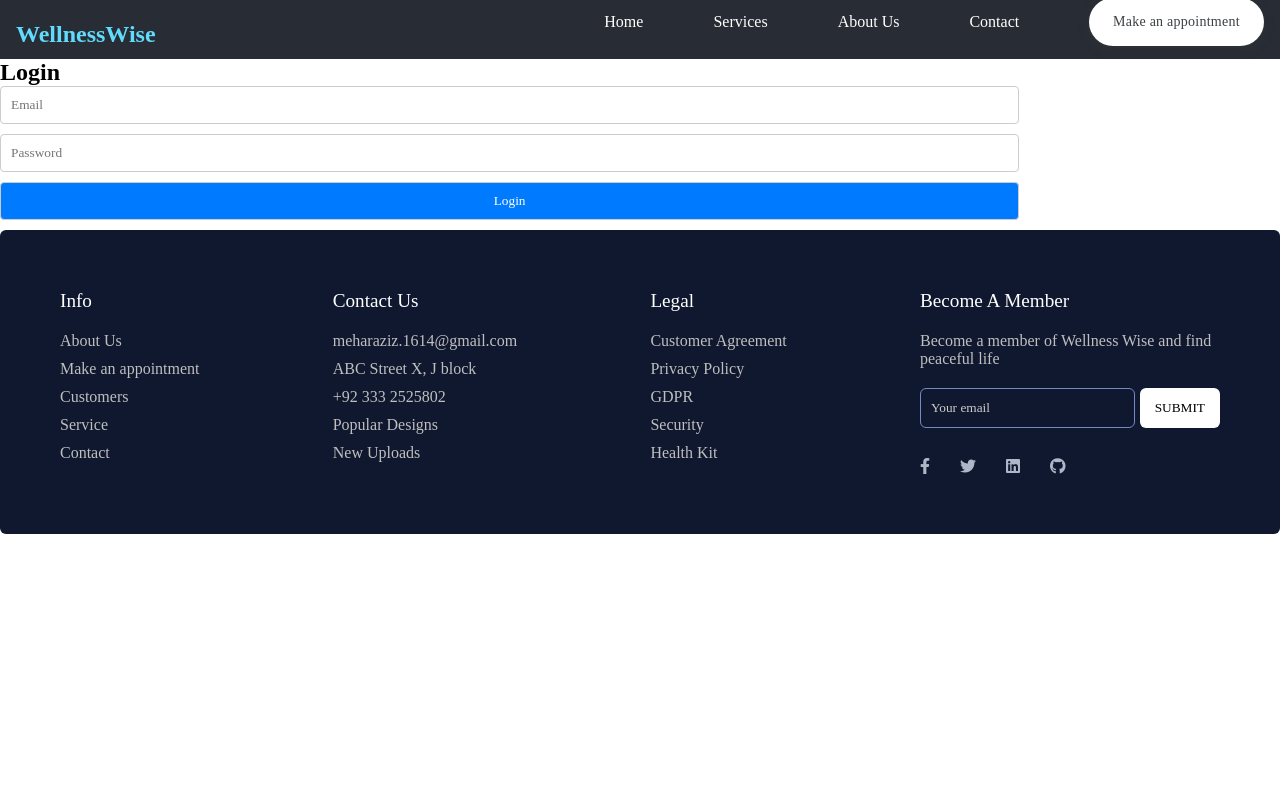
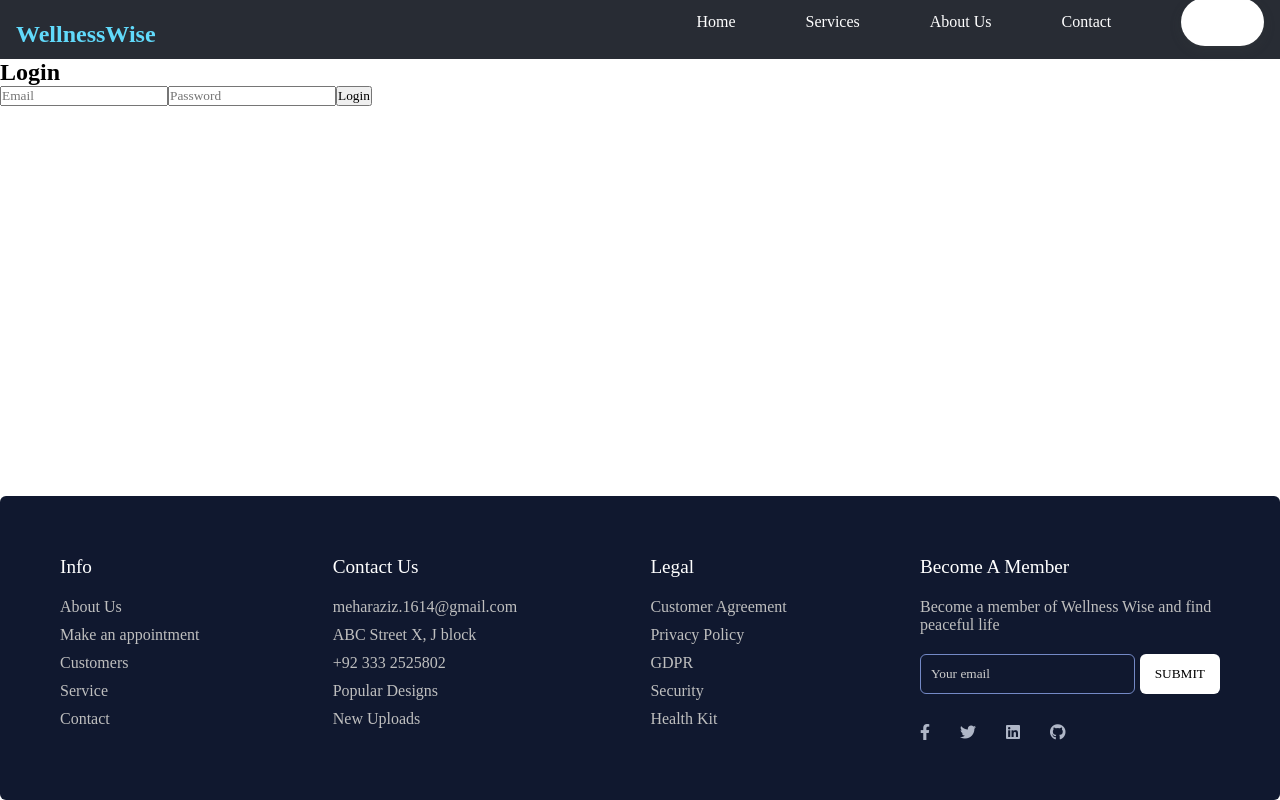
Before and after one commit to Mehar-Aziz/WellnessWise, a React (Create React App) app in the folder wellnesswise-frontend/: page /login in a window 1280 px wide. Built offline with nearby package versions, Linux system fonts and the light colour scheme; a web font is replaced by a local one.

Commit message:
Link Login

```diff
--- a/wellnesswise-frontend/package.json
+++ b/wellnesswise-frontend/package.json
@@ -8,6 +8,7 @@
     "@testing-library/user-event": "^13.5.0",
     "react": "^18.3.1",
     "react-dom": "^18.3.1",
+    "react-router-dom": "^6.25.1",
     "react-scripts": "5.0.1",
     "web-vitals": "^2.1.4"
   },
--- a/wellnesswise-frontend/src/App.js
+++ b/wellnesswise-frontend/src/App.js
@@ -1,22 +1,25 @@
 import React from "react";
+import { BrowserRouter as Router, Routes, Route } from "react-router-dom";
 import Navbar from "./components/Navbar";
 import Footer from "./components/Footer";
 import Login from "./components/Login";
 
 function App() {
   return (
+    <Router>
     <div id="root">
       <div className="App">
         <Navbar />
-        <div className="content">
-          {/* Routing logic or conditional rendering based on state */}
-          <Login />
-          {/* <Registration /> */}
-        </div>
+        <Routes>
+          {/*<Route path="/" exact component={Home} />*/}
+          <Route path="/login" element={<Login />} />
+          {/* Define other routes for different pages/components */}
+        </Routes>
 
       </div>
       <Footer />
     </div>
+    </Router>
   );
 }
 
--- a/wellnesswise-frontend/src/components/Footer.css
+++ b/wellnesswise-frontend/src/components/Footer.css
@@ -7,7 +7,7 @@
 }
 
 .footer {
-  position: relative;
+  position: fixed;
   bottom: 0;
   max-width: 1280px;
   width: 100%;
--- a/wellnesswise-frontend/src/components/Login.js
+++ b/wellnesswise-frontend/src/components/Login.js
@@ -1,7 +1,8 @@
 import React, { useState } from "react";
-import './Login.css'
+import { useNavigate } from "react-router-dom";
 
 const Login = () => {
+  const navigate = useNavigate();
   const [email, setEmail] = useState("");
   const [password, setPassword] = useState("");
 
@@ -14,6 +15,8 @@ const Login = () => {
         // Reset form fields
         setEmail("");
         setPassword("");
+
+        navigate("/")
       } else {
         // Mock unsuccessful login action
         console.log("Error")
--- a/wellnesswise-frontend/src/components/Navbar.js
+++ b/wellnesswise-frontend/src/components/Navbar.js
@@ -1,12 +1,13 @@
 import React from "react";
-import './Navbar.css'
+import './Navbar.css';
+import { Link } from "react-router-dom"
 
 function Navbar() {
     return(
         <nav>
             <h1>WellnessWise</h1>
             <ul>
-                <li><button className="button-17" >Make an appointment</button></li>
+                <li><button className="button-17" ><Link to="/login">Login</Link></button></li>
                 <li><a href="/contact">Contact</a></li>
                 <li><a href="/about">About Us</a></li>
                 <li><a href="/services">Services</a></li>
```
Also changed, not shown: 1 other file (tests, documents, lock files or other folders).
